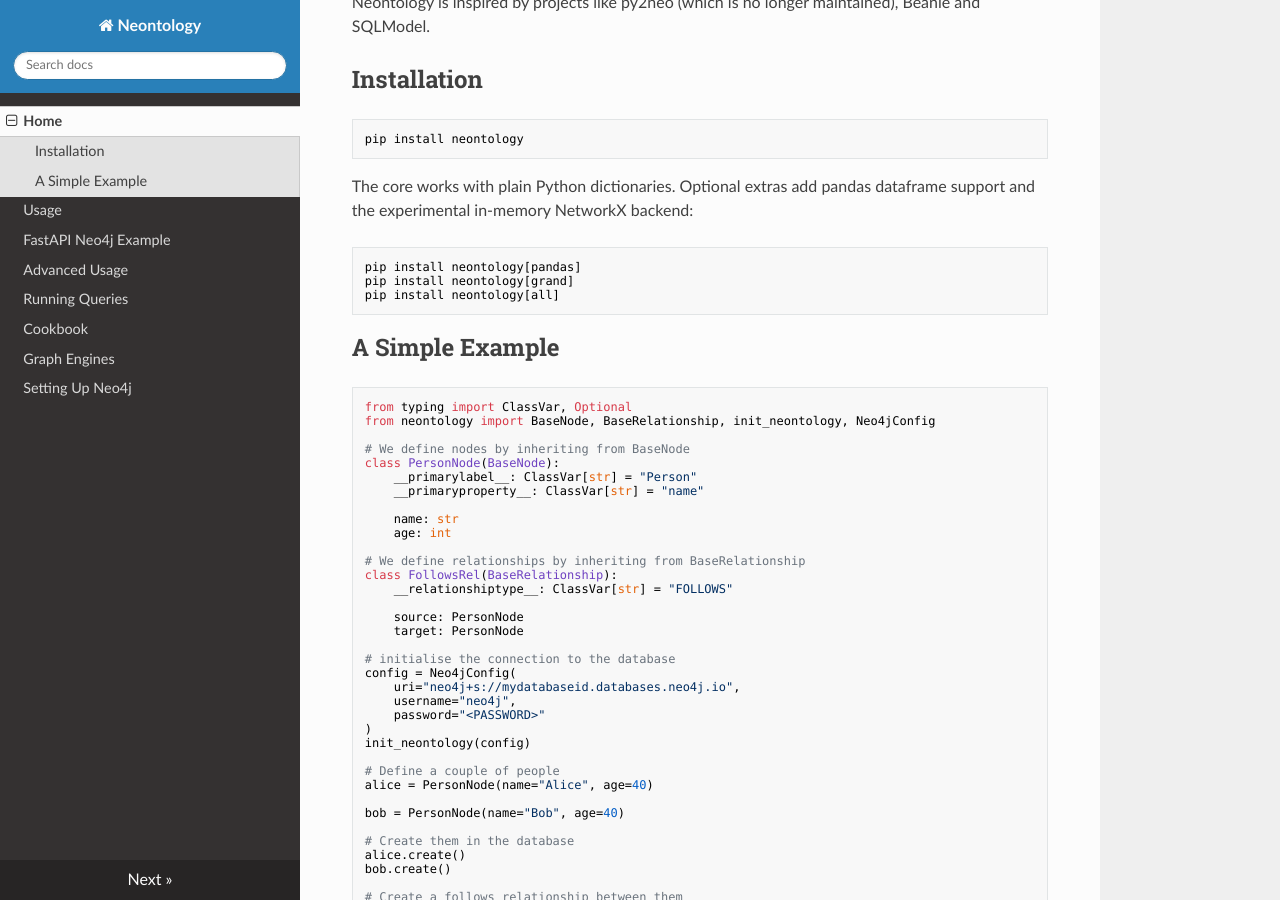
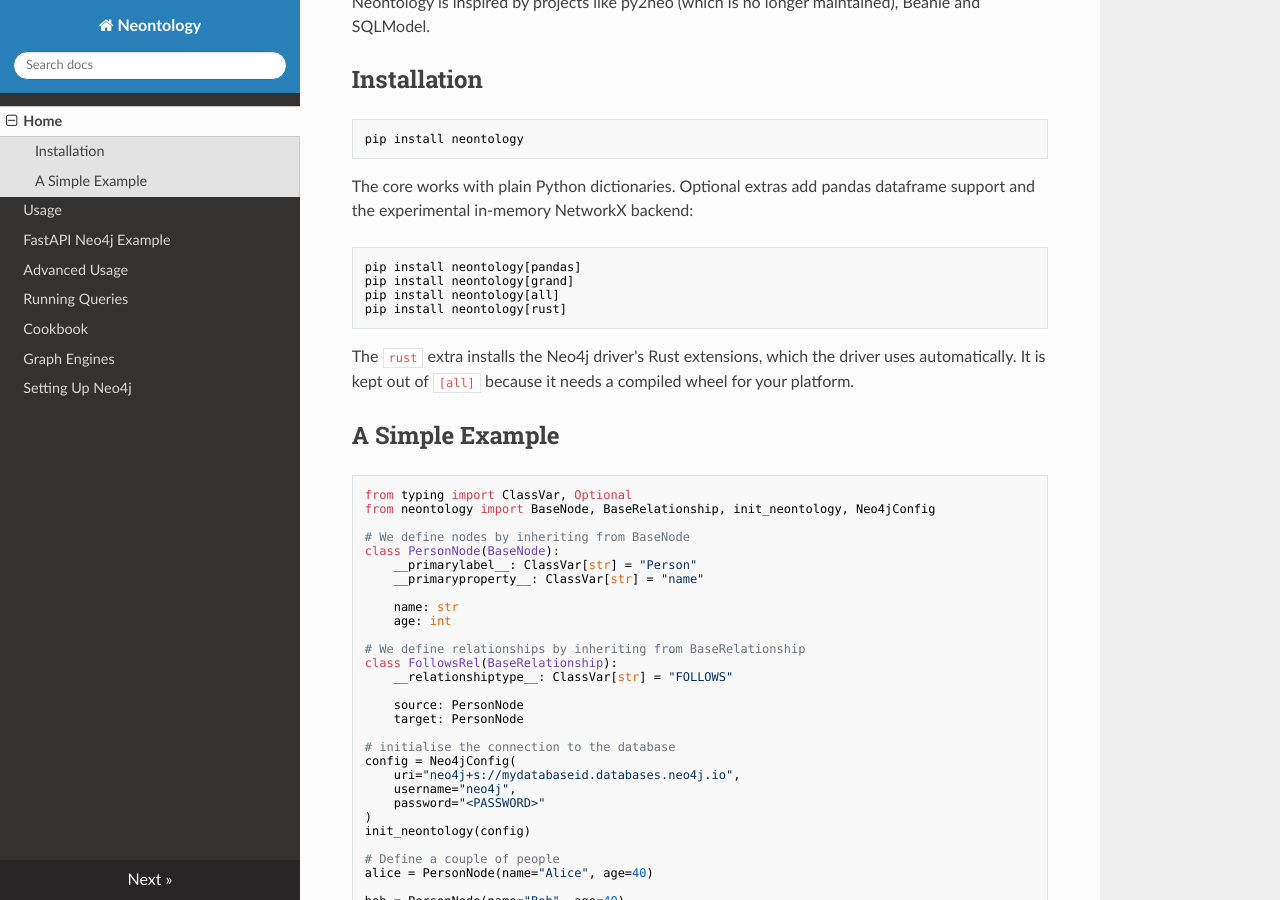
Before and after one commit to ontolocy/neontology, an MkDocs documentation site: the page built from docs/index.md, in a window 1280 px wide and 900 px high, scrolled down 361 px. Built offline with MkDocs 1.6.1, drawn with Linux system fonts in a browser that asks for light colours; nearby versions of some CDN libraries.

Commit message:
upgrade to the neo4j driver v6 and add a rust extra
The driver's v6 release removes and changes a long list of APIs, but none that
neontology uses. Our surface is GraphDatabase.driver, verify_connectivity,
close, execute_query with parameters_ and result_transformer_, and the
neo4j.graph and neo4j.time types - all unchanged in v6. Checked explicitly
against each item in the v6 changelog: no legacy id indexing of graph sets, no
Record slicing, no removed modules or exports, no explicit sessions or
transactions, no notifications, trust or bookmark APIs.

Python 3.9 support, which v6 drops, was already gone.

Adds a rust extra installing neo4j-rust-ext, which the driver detects and uses
automatically - RUST_AVAILABLE flips to True on install, with no code or
configuration change. It is deliberately not part of the all extra: it needs a
compiled wheel for the platform, and would make a convenience extra fail to
install where none is published.

Verified with both databases running. The full suite gives identical per-test
outcomes on v5 and v6 across all three engines, 471 tests, so the upgrade
changes no behaviour - including for Memgraph, which speaks to the same driver
and was the main unknown. The suite also passes with the rust extension
uninstalled, so it is genuinely optional.

Measured with the extension, which mostly helps where server time is not the
bottleneck:

  mass_nodes memgraph  264ms -> 199ms
  mass_rels  memgraph  209ms -> 176ms
  mass_nodes neo4j     421ms -> 400ms
  mass_rels  neo4j     644ms -> 635ms

Co-Authored-By: Claude Opus 5 <noreply@anthropic.com>

````diff
--- a/docs/index.md
+++ b/docs/index.md
@@ -18,7 +18,10 @@ The core works with plain Python dictionaries. Optional extras add pandas datafr
 pip install neontology[pandas]
 pip install neontology[grand]
 pip install neontology[all]
+pip install neontology[rust]
 ```
+
+The `rust` extra installs the Neo4j driver's Rust extensions, which the driver uses automatically. It is kept out of `[all]` because it needs a compiled wheel for your platform.
 
 ## A Simple Example
 
````
Also changed, not shown: CHANGELOG.md (+2 -0 lines), README.md (+5 -2 lines), pyproject.toml (+9 -1 lines), 1 other file.
